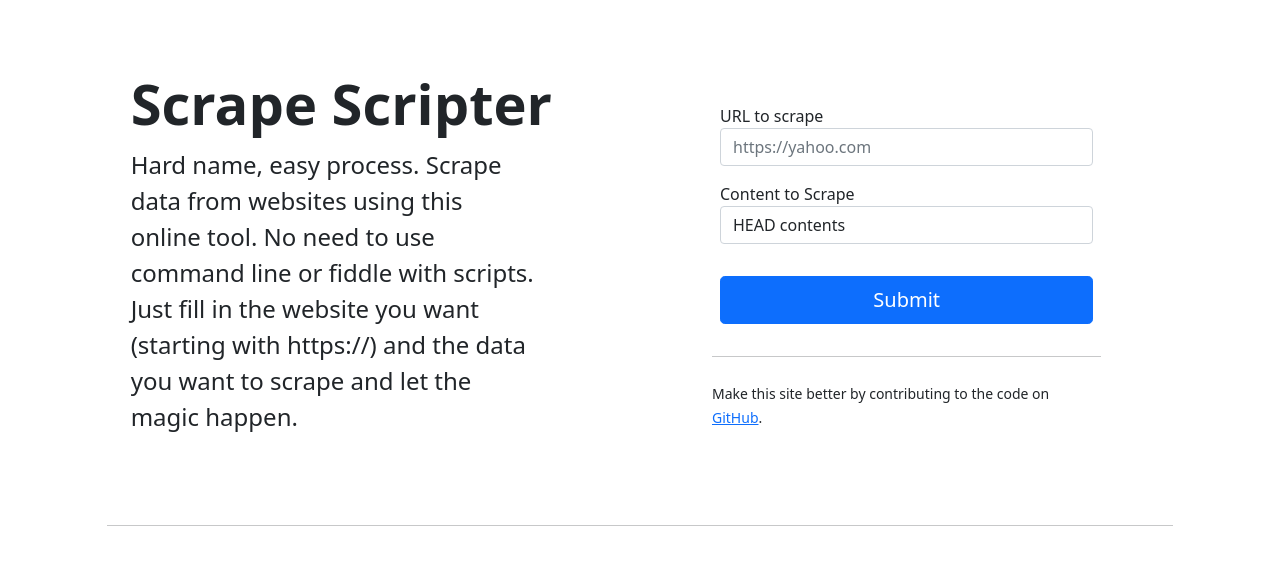
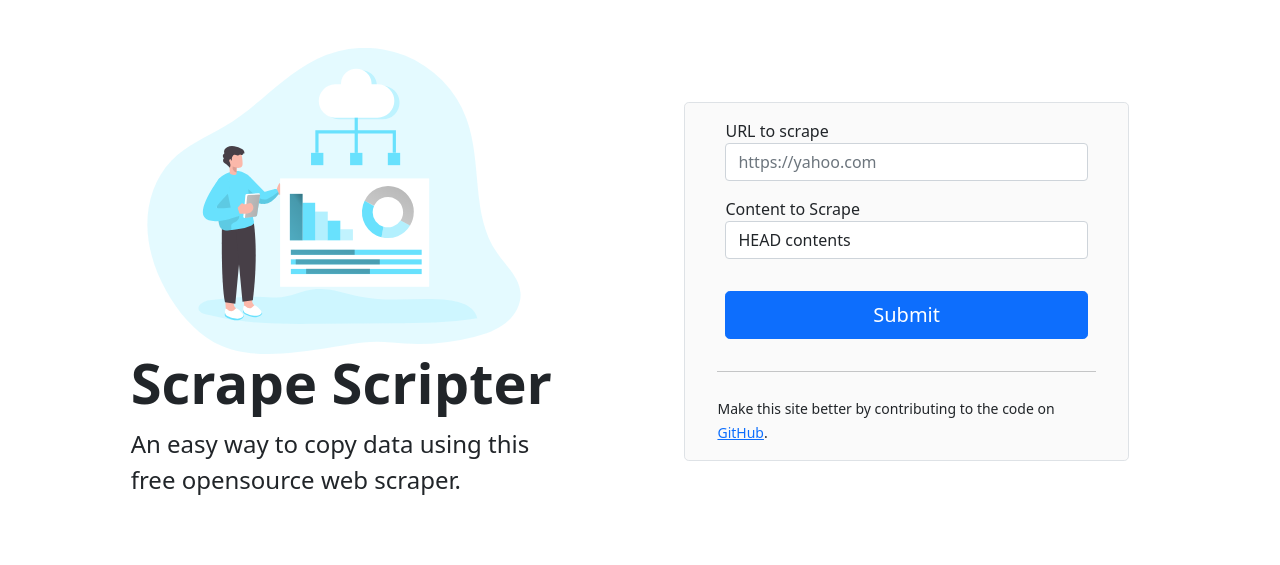
Before and after one commit to leabs/web-scrape-ui, a Flask app: page / in a window 1280 px wide. Shown: the top 565 px of the page. Run offline with Flask 2, Linux system fonts and the light colour scheme.

Commit message:
adjusting style, adding image

```diff
--- a/static/script.js
+++ b/static/script.js
@@ -18,6 +18,7 @@ function show_results(results, url) {
   });
 
   output_str = `
+    <hr />
     <div class="output-box-title">
         Results for <b>${url}</b>:
     </div>
--- a/templates/index.html
+++ b/templates/index.html
@@ -28,16 +28,20 @@
     <div class="container col-xl-10 col-xxl-8 px-4 py-5">
       <div class="row align-items-center g-lg-5 pb-5">
         <div class="col-lg-6 text-center text-lg-start">
+          <img
+            src="../static/data_storage_monochromatic.svg"
+            alt="Data Storage illustration of a man recieving some data"
+          />
           <h1 class="display-4 fw-bold lh-1 mb-3">Scrape Scripter</h1>
           <p class="col-lg-10 fs-4">
-            Hard name, easy process. Scrape data from websites using this online
-            tool. No need to use command line or fiddle with scripts. Just fill
-            in the website you want (starting with https://) and the data you
-            want to scrape and let the magic happen.
+            An easy way to copy data using this free opensource web scraper.
           </p>
         </div>
-        <div class="col-md-10 mx-auto col-lg-6 input-box">
-          <form class="p-4 p-md-5 rounded-3">
+        <div
+          class="col-md-10 mx-auto col-lg-5 input-box border rounded-3"
+          style="background: #fafafa"
+        >
+          <form class="p-2 mb-2 rounded-3">
             <div class="row p-2">
               <div class="col-md-12">
                 <label for="url">URL to scrape</label>
@@ -93,7 +97,6 @@
             >
           </form>
         </div>
-        <hr />
         <div id="output-box" class="p-2"></div>
       </div>
     </div>
```
Also changed, not shown: static/data_storage_monochromatic.svg (added).
